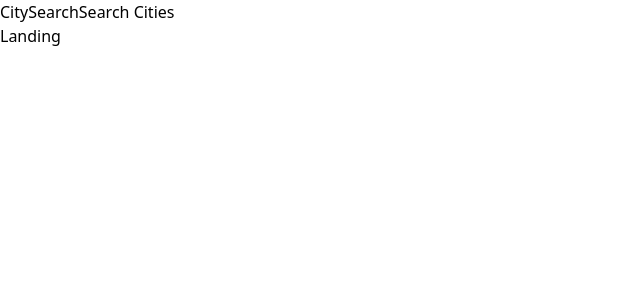
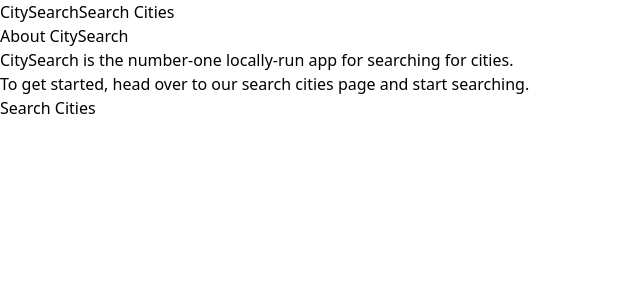
Before and after one commit to danjzych/citysearch, a React (Vite) app in the folder client/: page / in a window 1280 px wide. Shown: the top 300 px of the page, without its empty margins (0-640 px from the left). Built offline with nearby package versions, Linux system fonts and the light colour scheme.

Commit message:
Added lodash for debounced search, some style updates to components.

```diff
--- a/client/package.json
+++ b/client/package.json
@@ -21,6 +21,7 @@
     "@testing-library/jest-dom": "^6.4.8",
     "@testing-library/react": "^16.0.0",
     "@testing-library/user-event": "^14.5.2",
+    "@types/lodash": "^4.17.7",
     "@types/react": "^18.3.3",
     "@types/react-dom": "^18.3.0",
     "@typescript-eslint/eslint-plugin": "^7.15.0",
@@ -32,6 +33,7 @@
     "eslint-plugin-react-hooks": "^4.6.2",
     "eslint-plugin-react-refresh": "^0.4.7",
     "jsdom": "^24.1.1",
+    "lodash": "^4.17.21",
     "postcss": "^8.4.40",
     "prettier": "^3.3.3",
     "prettier-plugin-tailwindcss": "^0.6.5",
--- a/client/src/components/Landing.tsx
+++ b/client/src/components/Landing.tsx
@@ -1,7 +1,30 @@
+import { Link } from "react-router-dom";
+
 const Landing = () => {
   return (
-    <div className="w-full h-full flex flex-col justify-center items-center">
-      <h2>Landing</h2>
+    <div className="w-full h-[calc(100vh-4rem)] flex flex-col justify-center items-center">
+      <div className="flex flex-col gap-10">
+        <div>
+          <h2 className="text-2xl font-semibold mb-2">
+            About <span className="text-primary">CitySearch</span>
+          </h2>
+          <p>
+            <span className="font-semibold text-primary">CitySearch</span> is
+            the <span className="font-semibold">number-one</span> locally-run
+            app for searching for cities.
+          </p>
+          <p>
+            To get started, head over to our search cities page and start
+            searching.
+          </p>
+        </div>
+        <Link
+          to={"/cities"}
+          className="btn btn-primary btn-sm text-base-100 rounded-lg"
+        >
+          Search Cities
+        </Link>
+      </div>
     </div>
   );
 };
--- a/client/src/components/Nav.tsx
+++ b/client/src/components/Nav.tsx
@@ -3,10 +3,13 @@ import { NavLink } from "react-router-dom";
 const Nav = () => {
   return (
     <nav className="w-full flex justify-between items-center p-4 border-b border-slate-400 h-16 z-50 bg-base-100 shadow-sm">
-      <NavLink to="/" className={"font-bold text-2xl text-primary"}>
+      <NavLink to="/" className={"font-bold text-3xl text-primary"}>
         CitySearch
       </NavLink>
-      <NavLink to="/cities" className={"font-semibold text-secondary"}>
+      <NavLink
+        to="/cities"
+        className={"font-semibold text-secondary link-hover"}
+      >
         Search Cities
       </NavLink>
     </nav>
--- a/client/src/components/PageSelect.tsx
+++ b/client/src/components/PageSelect.tsx
@@ -8,7 +8,7 @@ const PageSelect = ({
   changePage: (direction: "FORWARD" | "BACK") => void;
 }) => {
   return (
-    <div className="join">
+    <div className="join rounded-md">
       <button
         className="join-item btn"
         onClick={() => changePage("BACK")}
@@ -17,11 +17,13 @@ const PageSelect = ({
       >
         «
       </button>
-      <div className="join-item btn">{page}</div>
+      <div className="join-item btn hover:border-inherit hover:bg-base-200">
+        {page}
+      </div>
       <button
         className="join-item btn"
         onClick={() => changePage("FORWARD")}
-        disabled={page === numPages}
+        disabled={numPages ? page === numPages : true}
         data-testid="pagination_forward_button"
       >
         »
--- a/client/src/components/ResultItem.tsx
+++ b/client/src/components/ResultItem.tsx
@@ -2,7 +2,7 @@ import { City } from "../types";
 
 const ResultItem = ({ city }: { city: City }) => {
   return (
-    <li className="border grow flex items-center font-light justify-between px-2">
+    <li className="border-b grow flex items-center font-light justify-between px-2 max-h-9 bg-base-100">
       <div>
         {city.name}, {city.state_name}
       </div>
--- a/client/src/components/Results.tsx
+++ b/client/src/components/Results.tsx
@@ -3,7 +3,7 @@ import { City } from "../types";
 
 const Results = ({ cities }: { cities: City[] }) => {
   return (
-    <div className="grow border w-3/4 rounded-lg border-primary flex justify-center items-center">
+    <div className="grow border w-3/4 rounded-lg border-primary flex justify-center items-center bg-base-200 shadow-md">
       {cities.length ? (
         <ul className="h-full w-full flex flex-col">
           {cities.map((c) => {
--- a/client/src/components/Search.tsx
+++ b/client/src/components/Search.tsx
@@ -1,9 +1,10 @@
-import { useState, useRef, useEffect } from "react";
+import { useState, useRef, useEffect, useMemo } from "react";
 import { useSearchParams } from "react-router-dom";
 import Results from "./Results";
 import PageSelect from "./PageSelect";
 import CitySearch from "../api";
 import formatSearchParams from "../utils/formatSearchParams";
+import { debounce } from "lodash";
 import { City } from "../types";
 
 const CITIES_PER_PAGE = 10;
@@ -13,11 +14,19 @@ const Search = () => {
   const [searchParams, setSearchParams] = useSearchParams();
   const [loading, setLoading] = useState(false);
   const [cities, setCities] = useState<City[]>([]);
+
   const [page, setPage] = useState(1);
   const [numPages, setNumPages] = useState(0);
   const [paginatedCities, setPaginatedCities] = useState<City[]>([]);
 
   const inputRef = useRef<HTMLInputElement>(null);
+  const debouncedSetSearchParams = useMemo(
+    () =>
+      debounce(() => {
+        setSearchParams(formatSearchParams(searchInput));
+      }, 300),
+    [searchInput]
+  );
 
   useEffect(() => {
     const query = searchParams.get("address");
@@ -74,7 +83,7 @@ const Search = () => {
 
   const handleChange = (e: React.ChangeEvent<HTMLInputElement>) => {
     setSearchInput(e.currentTarget.value);
-    setSearchParams(formatSearchParams(e.currentTarget.value));
+    debouncedSetSearchParams();
   };
 
   return (
```
